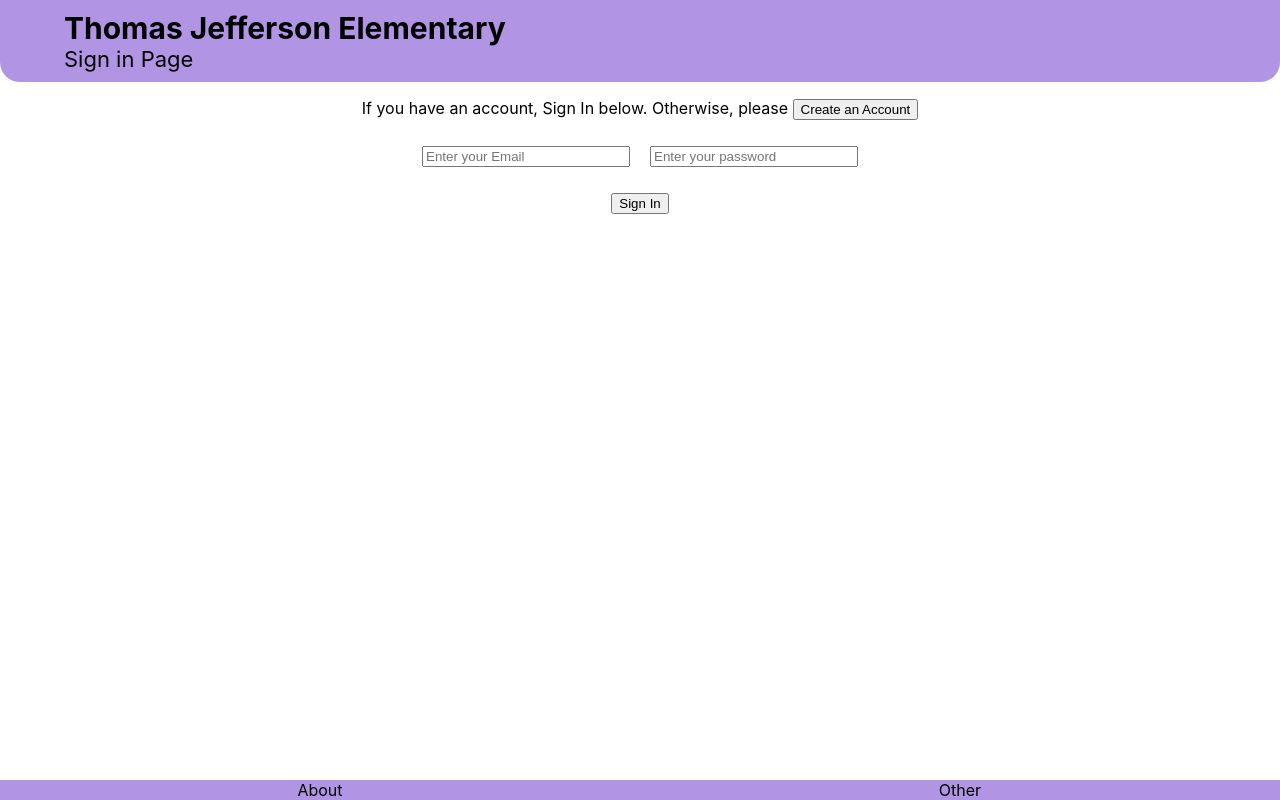
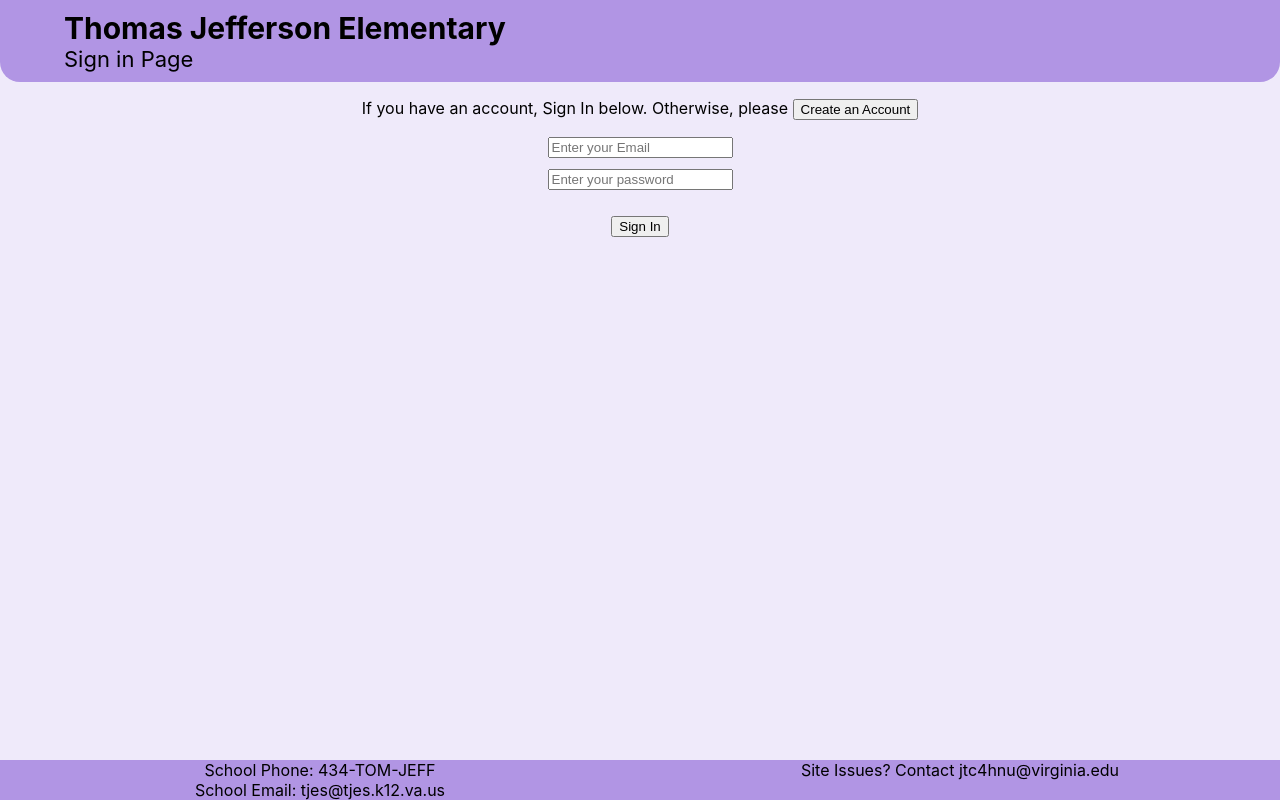
Before and after one commit to jtc4hnu/Launch2020_enrollment_application, a React (Create React App) app: page / in a window 1280 px wide. Built offline with nearby package versions, Linux system fonts and the light colour scheme; no server answers.

Commit message:
Presentation Touch Ups

```diff
--- a/src/App.css
+++ b/src/App.css
@@ -1,9 +1,11 @@
 html, body, #root, .App {
   height: 100%;
+  overflow: hidden;
 }
 
 .App {
   text-align: center;
+  background-color: #b195e433;
 }
 
 .App-logo {
@@ -44,8 +46,9 @@ header > div{
 footer {
   position: -webkit-sticky;
   position: sticky;
-  top: 99%;
+  top: 96%;
   bottom: 0;
+  padding: -10px 0;
 
   display: flex;
 }
--- a/src/App.js
+++ b/src/App.js
@@ -64,8 +64,14 @@ function App() {
       }
 
       <footer>
-        <div>About</div>
-        <div>Other</div>
+        <div>
+          <div>School Phone: 434-TOM-JEFF</div>
+          <div>School Email: tjes@tjes.k12.va.us</div>
+        </div>
+
+        <div>
+          <div>Site Issues? Contact jtc4hnu@virginia.edu</div>
+        </div>
       </footer>
     </div>
   );
--- a/src/dataDisplay.js
+++ b/src/dataDisplay.js
@@ -168,6 +168,11 @@ class DataDisplay extends Component {
     }
 
     CreateStudent = (name, email, parentEmail) => {
+        this.props.auth2.createUserWithEmailAndPassword(
+            parentEmail,
+            process.env.REACT_APP_DEFAULT_PASSWORD
+        );
+
         this.props.auth2.createUserWithEmailAndPassword(
             email,
             process.env.REACT_APP_DEFAULT_PASSWORD
--- a/src/landingPage.css
+++ b/src/landingPage.css
@@ -7,6 +7,7 @@
     margin: 16px;
 }
 
-.Push{
-    min-height: 1000px;
+.CreateAccount, .SignIn {
+    overflow: hidden;
+    height: 100%;
 }
--- a/src/landingPage.js
+++ b/src/landingPage.js
@@ -21,9 +21,17 @@ class LandingPage extends Component {
                 </p>
 
                 <div className="userInputField">
-                    <input id="inputEmail" type="email" placeholder="Enter your Email" />
-                    <input id="inputPassword" type="password" placeholder="Enter your password" />
-                    {!this.state.hasaccount && <input id="confirmPassword" type="password" placeholder="Confirm your password" />}
+                    <div><input id="inputEmail" type="email" placeholder="Enter your Email" /></div>
+
+                    <div><input id="inputPassword" type="password" placeholder="Enter your password" /></div>
+
+                    {
+                        !this.state.hasaccount &&
+                        <div>
+                            <input id="confirmPassword" type="password" placeholder="Confirm your password" />
+                        </div>
+                    }
+
                 </div>
                 {
                     this.state.hasaccount ?
--- a/src/tableCustom.css
+++ b/src/tableCustom.css
@@ -1,5 +1,8 @@
 button {
     cursor: pointer;
+}
+button:hover {
+    border-color: #005500;
 }
 
 table {
--- a/src/tableStudents.js
+++ b/src/tableStudents.js
@@ -6,7 +6,7 @@ function DataTable(props) {
 
     return (
         <div className="CustomTable">
-            <h3>{props.Data.collection}</h3>
+            <h3>Students</h3>
             <div className="ScrollableTable">
                 <table>
                     <thead>
@@ -116,7 +116,7 @@ function DataTable(props) {
                                 :
                                 props.Data.privilege === "ADMIN" &&
                                 <tr>
-                                    <td><button onClick={() => setAddingUser(true)}>Add Element</button></td>
+                                    <td><button onClick={() => setAddingUser(true)}>Add Student</button></td>
                                 </tr>
                         }
                     </tbody>
```
